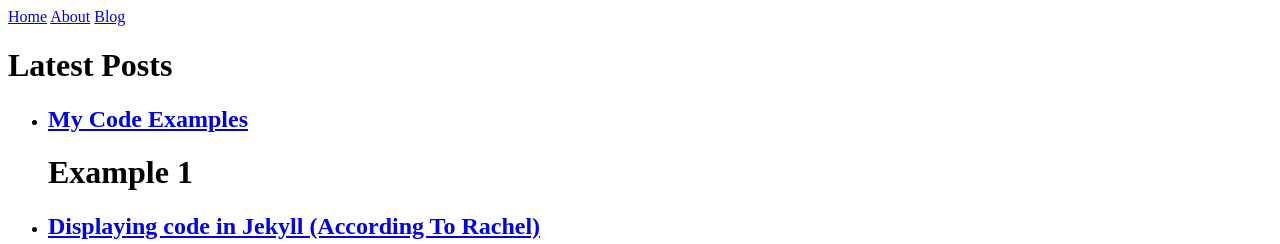
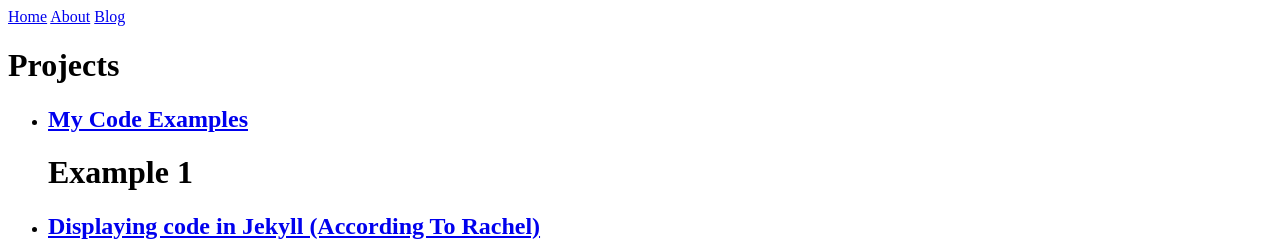
Before and after one commit to CategorIAN/categorian.github.io, a Jekyll site: the page built from projects.html, in a window 1280 px wide. Shown: the top 244 px of the page. Built offline with Jekyll 4.4.1, drawn with Linux system fonts in a browser that asks for light colours.

Commit message:
Update projects.html

```diff
--- a/projects.html
+++ b/projects.html
@@ -1,7 +1,7 @@
 ---
-title: Blog
+title: Projects
 ---
-<h1>Latest Posts</h1>
+<h1>Projects</h1>
 
 <ul>
   {% for post in site.posts %}
```
